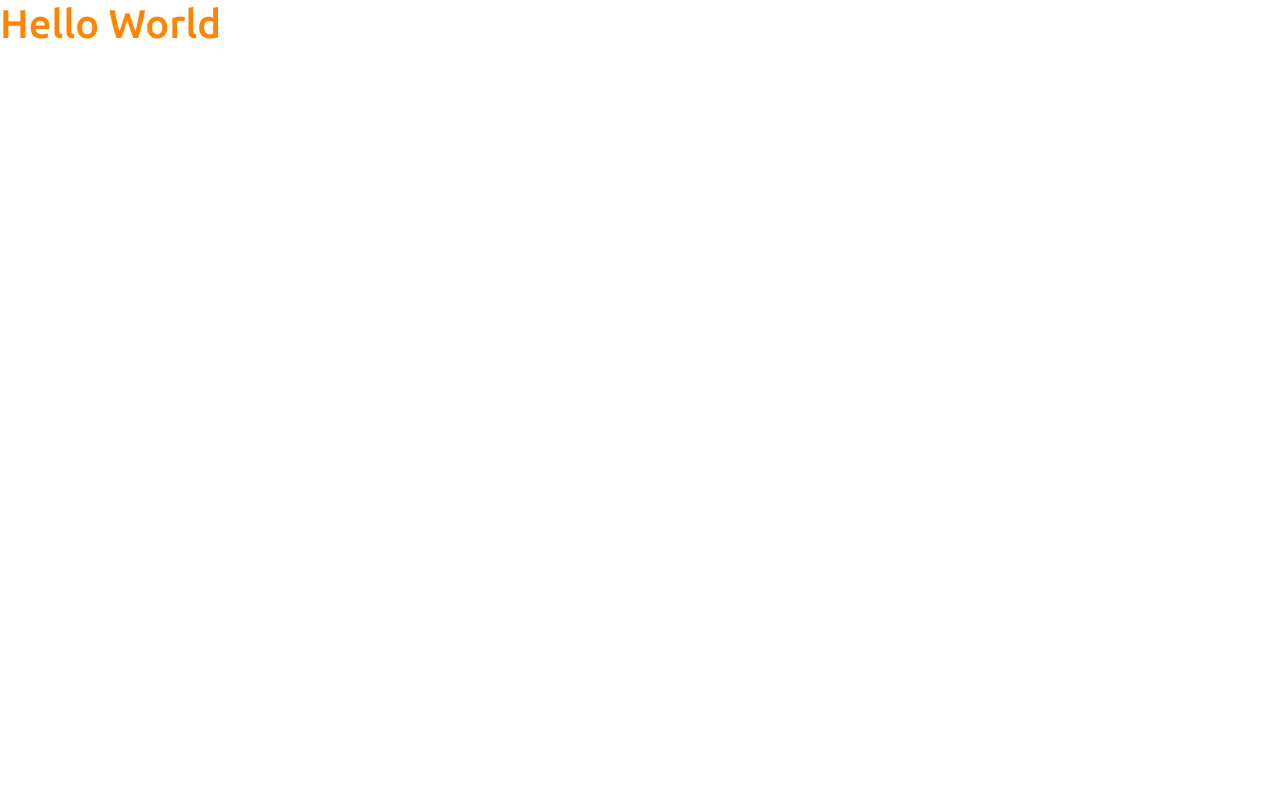
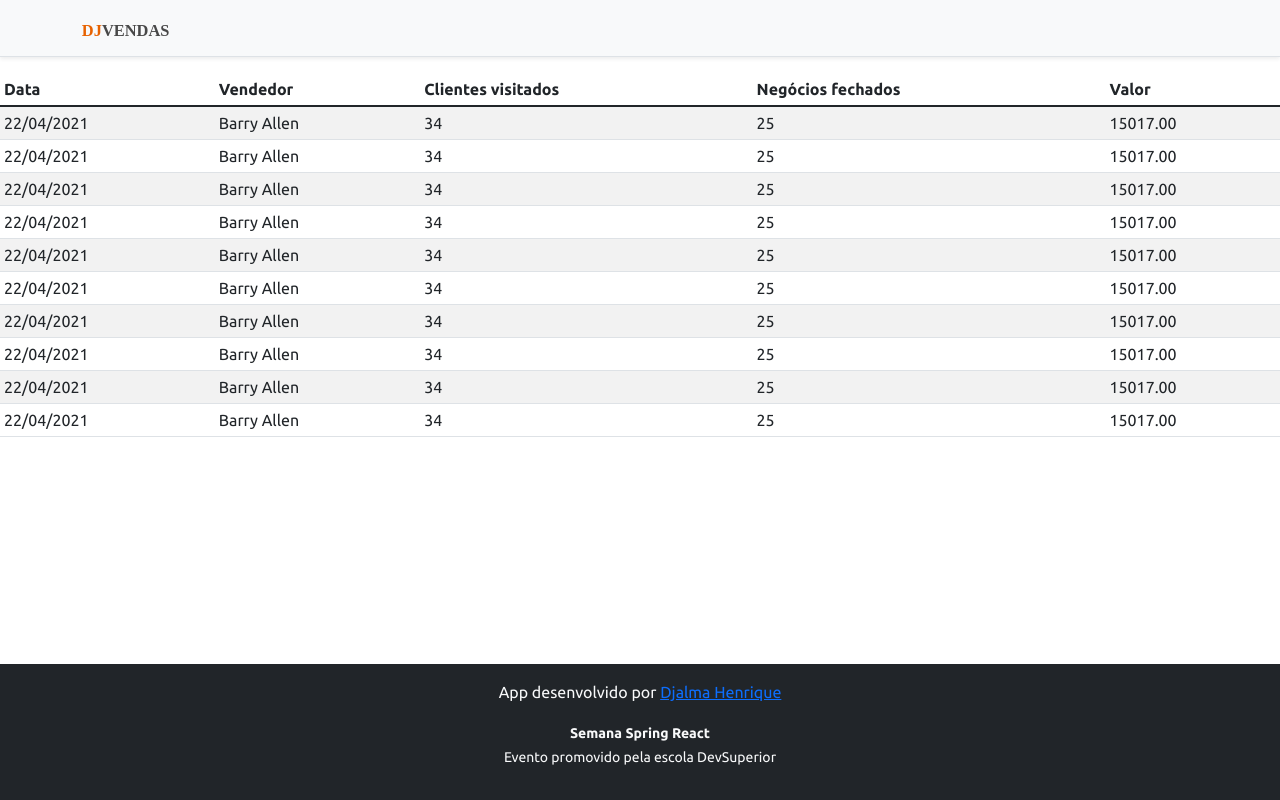
Before and after one commit to DjalmaHenry/projeto-sds3, a React (Create React App) app in the folder frontend/: page / in a window 1280 px wide. Built offline with nearby package versions, Linux system fonts and the light colour scheme.

Commit message:
add basic static components

```diff
--- a/frontend/src/App.tsx
+++ b/frontend/src/App.tsx
@@ -1,8 +1,14 @@
+import NavBar from "components/NavBar";
+import Footer from "components/Footer";
+import DataTable from "components/DataTable";
+
 function App() {
   return (
-    <div>
-      <h1 className="text-primary">Hello World</h1>
-    </div>
+    <>
+      <NavBar />
+      <DataTable />
+      <Footer />
+    </>
   );
 }
 
--- /dev/null
+++ b/frontend/src/components/DataTable/index.tsx
@@ -0,0 +1,100 @@
+function DataTable() {
+  return (
+    <div className="table-responsive">
+      <table className="table table-striped table-sm">
+        <thead>
+          <tr>
+            <th>Data</th>
+            <th>Vendedor</th>
+            <th>Clientes visitados</th>
+            <th>Negócios fechados</th>
+            <th>Valor</th>
+          </tr>
+        </thead>
+        <tbody>
+          <tr>
+            <td>22/04/2021</td>
+            <td>Barry Allen</td>
+            <td>34</td>
+            <td>25</td>
+            <td>15017.00</td>
+          </tr>
+
+          <tr>
+            <td>22/04/2021</td>
+            <td>Barry Allen</td>
+            <td>34</td>
+            <td>25</td>
+            <td>15017.00</td>
+          </tr>
+
+          <tr>
+            <td>22/04/2021</td>
+            <td>Barry Allen</td>
+            <td>34</td>
+            <td>25</td>
+            <td>15017.00</td>
+          </tr>
+
+          <tr>
+            <td>22/04/2021</td>
+            <td>Barry Allen</td>
+            <td>34</td>
+            <td>25</td>
+            <td>15017.00</td>
+          </tr>
+
+          <tr>
+            <td>22/04/2021</td>
+            <td>Barry Allen</td>
+            <td>34</td>
+            <td>25</td>
+            <td>15017.00</td>
+          </tr>
+
+          <tr>
+            <td>22/04/2021</td>
+            <td>Barry Allen</td>
+            <td>34</td>
+            <td>25</td>
+            <td>15017.00</td>
+          </tr>
+
+          <tr>
+            <td>22/04/2021</td>
+            <td>Barry Allen</td>
+            <td>34</td>
+            <td>25</td>
+            <td>15017.00</td>
+          </tr>
+
+          <tr>
+            <td>22/04/2021</td>
+            <td>Barry Allen</td>
+            <td>34</td>
+            <td>25</td>
+            <td>15017.00</td>
+          </tr>
+
+          <tr>
+            <td>22/04/2021</td>
+            <td>Barry Allen</td>
+            <td>34</td>
+            <td>25</td>
+            <td>15017.00</td>
+          </tr>
+
+          <tr>
+            <td>22/04/2021</td>
+            <td>Barry Allen</td>
+            <td>34</td>
+            <td>25</td>
+            <td>15017.00</td>
+          </tr>
+        </tbody>
+      </table>
+    </div>
+  );
+}
+
+export default DataTable;
--- /dev/null
+++ b/frontend/src/components/Footer/index.tsx
@@ -0,0 +1,27 @@
+function Footer() {
+  return (
+    <footer className="footer mt-auto py-3 bg-dark">
+      <div className="container">
+        <p className="text-light">
+          App desenvolvido por{" "}
+          <a
+            href="https://github.com/DjalmaHenry"
+            target="_blank"
+            rel="noreferrer"
+          >
+            Djalma Henrique
+          </a>
+        </p>
+        <p className="text-light">
+          <small>
+            <strong>Semana Spring React</strong>
+            <br />
+            Evento promovido pela escola DevSuperior
+          </small>
+        </p>
+      </div>
+    </footer>
+  );
+}
+
+export default Footer;
--- /dev/null
+++ b/frontend/src/components/NavBar/index.tsx
@@ -0,0 +1,15 @@
+import ImgDjDark from "assets/img/dj-dark.svg";
+
+function NavBar() {
+  return (
+    <div className="d-flex flex-column flex-md-row align-items-center p-3 px-md-4 mb-3 bg-light border-bottom shadow-sm">
+      <div className="container">
+        <nav className="my-2 my-md-0 mr-md-3">
+          <img src={ImgDjDark} alt="DevSuperior" width="120" />
+        </nav>
+      </div>
+    </div>
+  );
+}
+
+export default NavBar;
```
Also changed, not shown: frontend/src/assets/img/dj-dark.svg (added).
